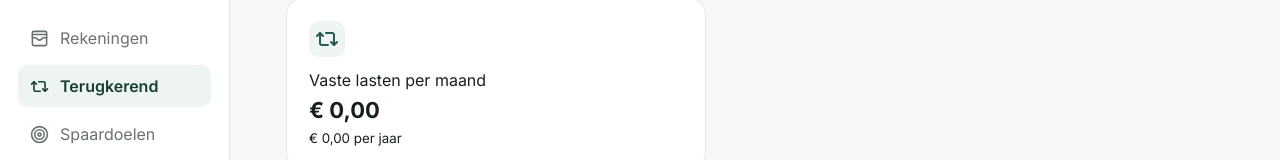
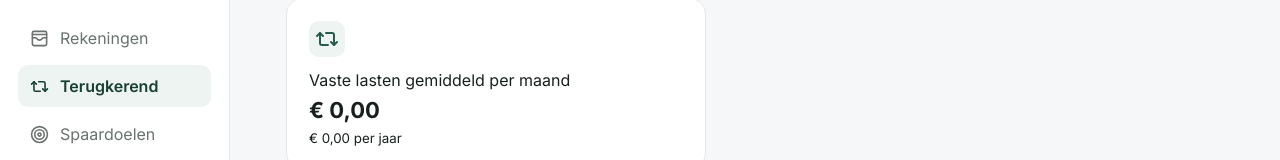
Before and after one commit to Aliasvin/cashflow, a React (Vite) app: page / in a window 1280 px wide. Both pictures are taken after a click on the button "Terugkerend". Shown: the part 173-333 px from the top of the page. Built offline with nearby package versions, Linux system fonts and the light colour scheme.

Commit message:
Add files via upload

```diff
--- a/src/pages/Recurring.tsx
+++ b/src/pages/Recurring.tsx
@@ -1,18 +1,16 @@
 import { useState } from 'react';
 import { Plus, Trash2, Repeat2 } from 'lucide-react';
-import type { FinanceData, RecurringTransaction } from '../types/finance';
+import type { FinanceData, RecurringFrequency, RecurringTransaction } from '../types/finance';
 import { euro } from '../utils/finance';
-
+import { frequencyLabel, monthlyEquivalent } from '../utils/planning';
 export function Recurring({data,setData}:{data:FinanceData;setData:(d:FinanceData)=>void}){
- const [open,setOpen]=useState(false);
- const [type,setType]=useState<'income'|'expense'>('expense');
- const add=(e:React.FormEvent<HTMLFormElement>)=>{e.preventDefault();const f=new FormData(e.currentTarget);const item:RecurringTransaction={id:crypto.randomUUID(),type,description:String(f.get('description')),amount:Number(f.get('amount')),dayOfMonth:Number(f.get('day')),accountId:String(f.get('accountId')),categoryId:String(f.get('categoryId')),active:true,fixedCost:f.get('fixedCost')==='on'};setData({...data,recurringTransactions:[...data.recurringTransactions,item]});setOpen(false)};
- const remove=(id:string)=>setData({...data,recurringTransactions:data.recurringTransactions.filter(r=>r.id!==id)});
- const toggle=(id:string)=>setData({...data,recurringTransactions:data.recurringTransactions.map(r=>r.id===id?{...r,active:!r.active}:r)});
- const fixed=data.recurringTransactions.filter(r=>r.type==='expense'&&r.fixedCost&&r.active).reduce((s,r)=>s+r.amount,0);
- const cats=data.categories.filter(c=>c.type===type);
+ const [open,setOpen]=useState(false),[type,setType]=useState<'income'|'expense'>('expense'),[frequency,setFrequency]=useState<RecurringFrequency>('monthly');
+ const add=(e:React.FormEvent<HTMLFormElement>)=>{e.preventDefault();const f=new FormData(e.currentTarget),startDate=String(f.get('startDate'));const item:RecurringTransaction={id:crypto.randomUUID(),type,description:String(f.get('description')),amount:Number(f.get('amount')),frequency,startDate,dayOfMonth:['monthly','quarterly','yearly'].includes(frequency)?new Date(startDate+'T12:00:00').getDate():undefined,accountId:String(f.get('accountId')),categoryId:String(f.get('categoryId')),active:true,fixedCost:f.get('fixedCost')==='on'};setData({...data,recurringTransactions:[...data.recurringTransactions,item]});setOpen(false)};
+ const remove=(id:string)=>setData({...data,recurringTransactions:data.recurringTransactions.filter(r=>r.id!==id)}),toggle=(id:string)=>setData({...data,recurringTransactions:data.recurringTransactions.map(r=>r.id===id?{...r,active:!r.active}:r)});
+ const fixed=data.recurringTransactions.filter(r=>r.type==='expense'&&r.fixedCost&&r.active).reduce((s,r)=>s+monthlyEquivalent(r),0),cats=data.categories.filter(c=>c.type===type);
+ const dateLabel=(r:RecurringTransaction)=>r.startDate?new Date(r.startDate+'T12:00:00').toLocaleDateString('nl-NL',{weekday:'long',day:'numeric',month:'short'}):`dag ${r.dayOfMonth||1}`;
  return <><header className="with-action"><div><p className="eyebrow">Planning</p><h1>Terugkerend</h1><p className="muted">Beheer salaris, vaste lasten en andere terugkerende transacties.</p></div><button className="primary" onClick={()=>setOpen(!open)}><Plus size={18}/>Toevoegen</button></header>
- <div className="stats recurring-stats"><article><div className="icon"><Repeat2/></div><span>Vaste lasten per maand</span><b>{euro(fixed)}</b><small>{euro(fixed*12)} per jaar</small></article></div>
- {open&&<form className="card form" onSubmit={add}><select value={type} onChange={e=>setType(e.target.value as any)}><option value="expense">Uitgave</option><option value="income">Inkomst</option></select><input name="description" placeholder="Omschrijving" required/><input name="amount" type="number" min="0.01" step="0.01" placeholder="Bedrag" required/><input name="day" type="number" min="1" max="31" placeholder="Dag van de maand" required/><select name="accountId" required>{data.accounts.map(a=><option key={a.id} value={a.id}>{a.name}</option>)}</select><select name="categoryId" required>{cats.map(c=><option key={c.id} value={c.id}>{c.name}</option>)}</select>{type==='expense'&&<label className="check-line"><input type="checkbox" name="fixedCost"/> Dit is een vaste last</label>}<button className="primary">Opslaan</button></form>}
- <section className="card">{data.recurringTransactions.length===0?<div className="empty">Nog geen terugkerende transacties.</div>:data.recurringTransactions.map(r=><div className="row" key={r.id}><div><b>{r.description}</b><small>Iedere {r.dayOfMonth}e · {r.fixedCost?'Vaste last · ':''}{r.active?'Actief':'Gepauzeerd'}</small></div><div className="amount-actions"><strong className={r.type}>{r.type==='income'?'+ ':'- '}{euro(r.amount)}</strong><button className="secondary compact" onClick={()=>toggle(r.id)}>{r.active?'Pauze':'Activeer'}</button><button className="icon-button" onClick={()=>remove(r.id)}><Trash2 size={17}/></button></div></div>)}</section></>;
+ <div className="stats recurring-stats"><article><div className="icon"><Repeat2/></div><span>Vaste lasten gemiddeld per maand</span><b>{euro(fixed)}</b><small>{euro(fixed*12)} per jaar</small></article></div>
+ {open&&<form className="card form" onSubmit={add}><select value={type} onChange={e=>setType(e.target.value as 'income'|'expense')}><option value="expense">Uitgave</option><option value="income">Inkomst</option></select><input name="description" placeholder="Omschrijving" required/><input name="amount" type="number" min="0.01" step="0.01" placeholder="Bedrag" required/><select value={frequency} onChange={e=>setFrequency(e.target.value as RecurringFrequency)}><option value="weekly">Wekelijks</option><option value="biweekly">Elke 2 weken</option><option value="fourweekly">Elke 4 weken</option><option value="monthly">Maandelijks</option><option value="quarterly">Per kwartaal</option><option value="yearly">Jaarlijks</option></select><label className="field-label">Eerste datum<input name="startDate" type="date" required/></label><select name="accountId" required>{data.accounts.map(a=><option key={a.id} value={a.id}>{a.name}</option>)}</select><select name="categoryId" required>{cats.map(c=><option key={c.id} value={c.id}>{c.name}</option>)}</select>{type==='expense'&&<label className="check-line"><input type="checkbox" name="fixedCost"/> Dit is een vaste last</label>}<button className="primary">Opslaan</button></form>}
+ <section className="card">{data.recurringTransactions.length===0?<div className="empty">Nog geen terugkerende transacties.</div>:data.recurringTransactions.map(r=><div className="row" key={r.id}><div><b>{r.description}</b><small>{frequencyLabel(r.frequency)} · {dateLabel(r)} · {r.fixedCost?'Vaste last · ':''}{r.active?'Actief':'Gepauzeerd'}</small></div><div className="amount-actions"><strong className={r.type}>{r.type==='income'?'+ ':'- '}{euro(r.amount)}</strong><button className="secondary compact" onClick={()=>toggle(r.id)}>{r.active?'Pauze':'Activeer'}</button><button className="icon-button" onClick={()=>remove(r.id)}><Trash2 size={17}/></button></div></div>)}</section></>;
 }
```
Also changed, not shown: src/pages/Settings.tsx (+2 -1 lines).
